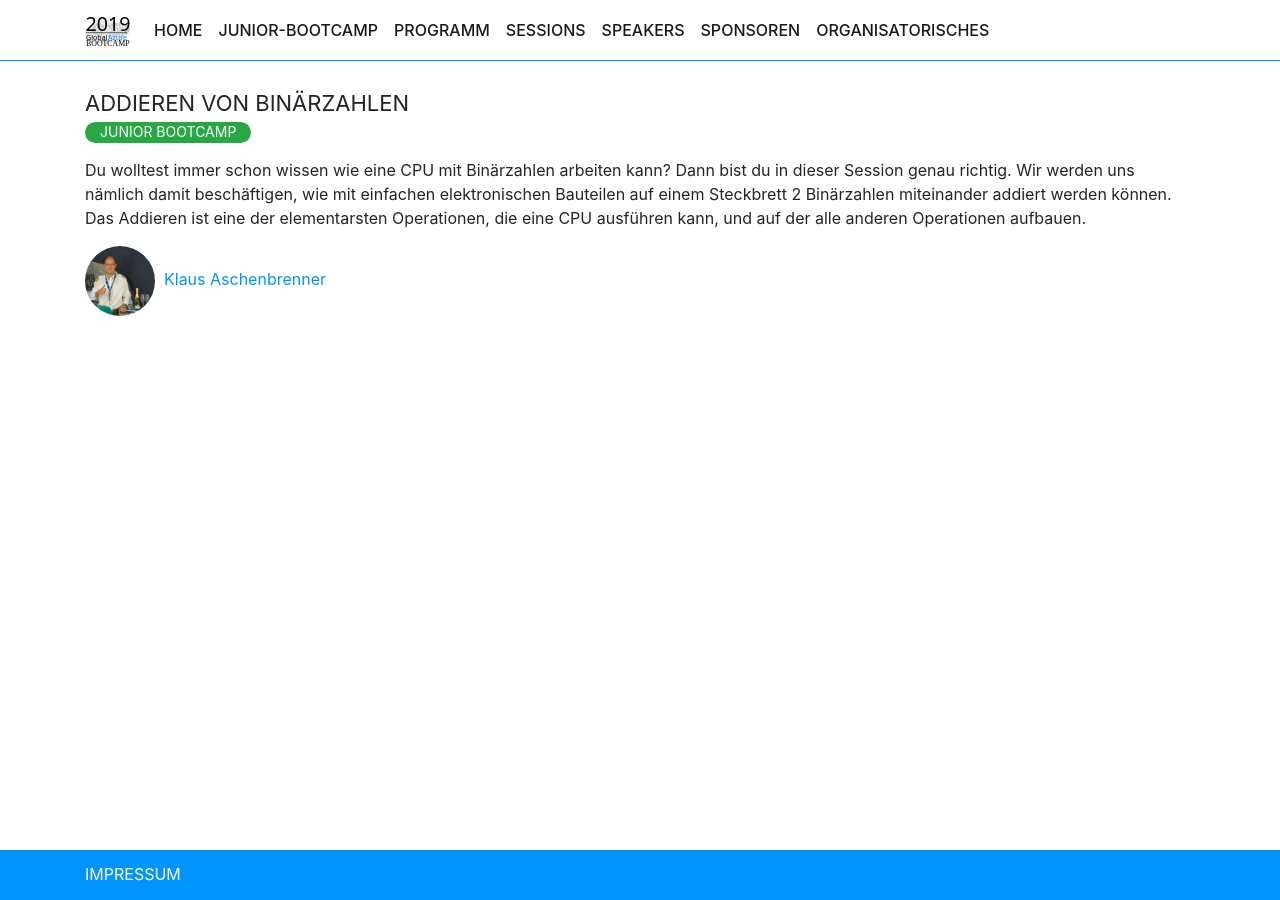
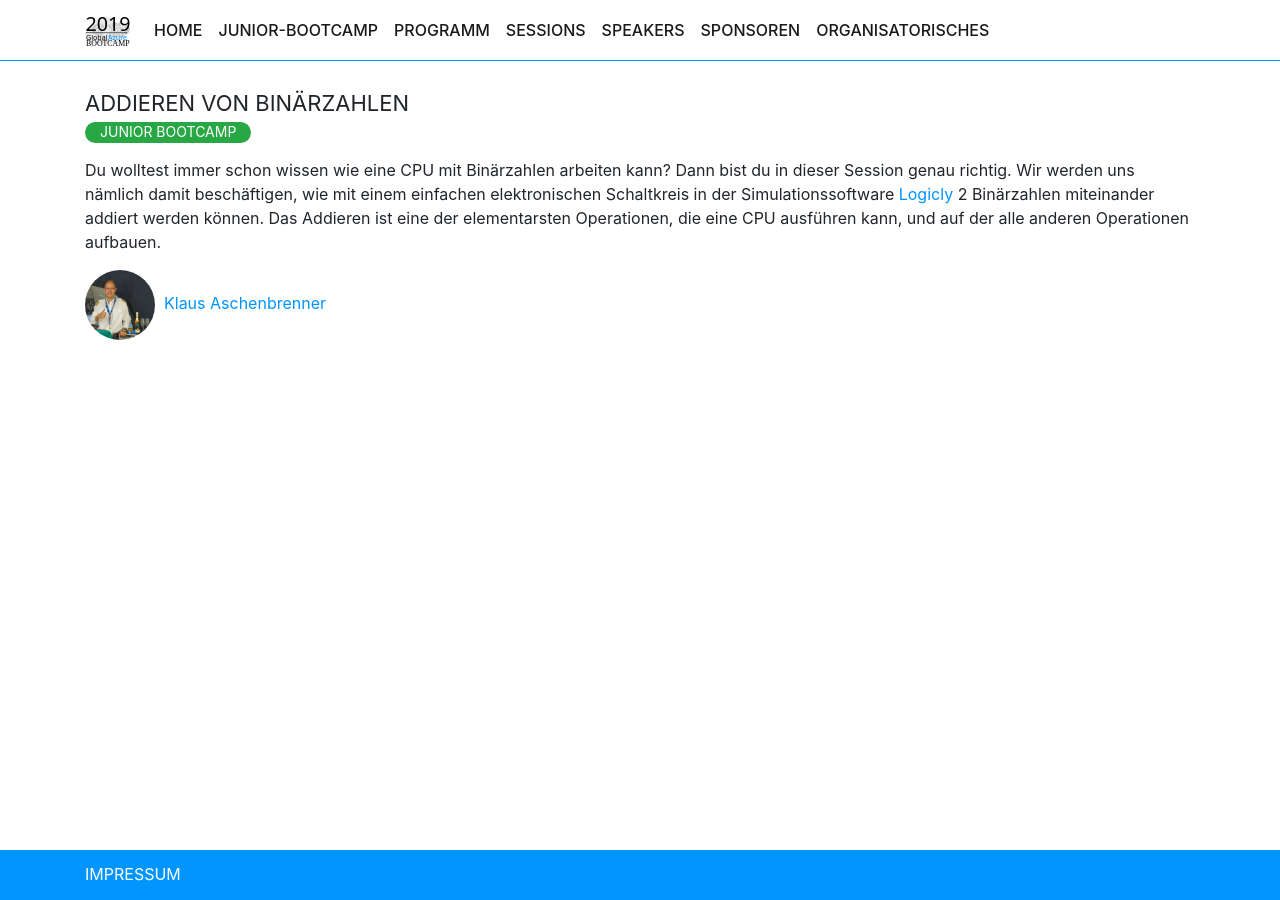
Before and after one commit to coding-club-linz/global-azure-bootcamp-2019, a Jekyll site: the page built from sessions/addieren-von-binaerzahlen.md, in a window 1280 px wide. Built offline with Jekyll 4.4.1, drawn with Linux system fonts in a browser that asks for light colours; nearby versions of some CDN libraries.

Commit message:
Update session abstract

```diff
--- a/sessions/addieren-von-binaerzahlen.md
+++ b/sessions/addieren-von-binaerzahlen.md
@@ -8,4 +8,4 @@ room: '09.08'
 slot: 4
 ---
 
-Du wolltest immer schon wissen wie eine CPU mit Binärzahlen arbeiten kann? Dann bist du in dieser Session genau richtig. Wir werden uns nämlich damit beschäftigen, wie mit einfachen elektronischen Bauteilen auf einem Steckbrett 2 Binärzahlen miteinander addiert werden können. Das Addieren ist eine der elementarsten Operationen, die eine CPU ausführen kann, und auf der alle anderen Operationen aufbauen.
+Du wolltest immer schon wissen wie eine CPU mit Binärzahlen arbeiten kann? Dann bist du in dieser Session genau richtig. Wir werden uns nämlich damit beschäftigen, wie mit einem einfachen elektronischen Schaltkreis in der Simulationssoftware [Logicly](https://logic.ly) 2 Binärzahlen miteinander addiert werden können. Das Addieren ist eine der elementarsten Operationen, die eine CPU ausführen kann, und auf der alle anderen Operationen aufbauen.
```
